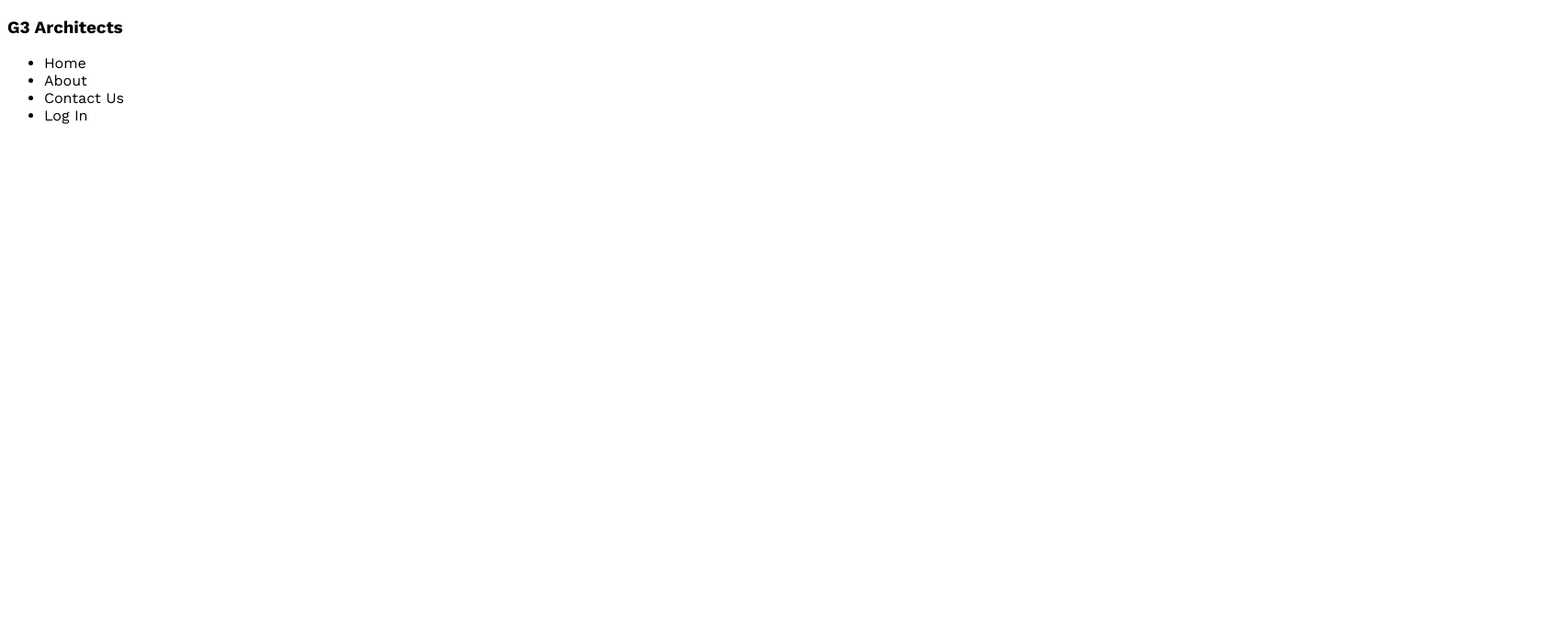
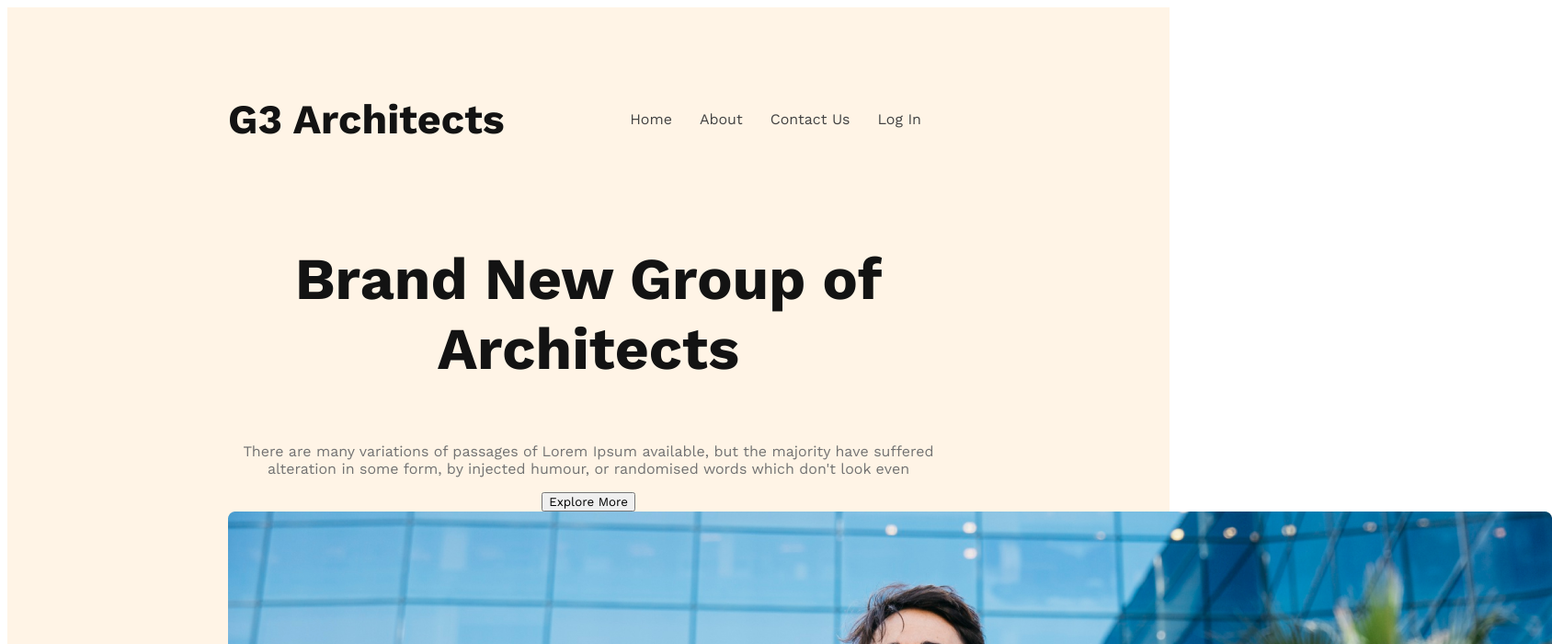
Before and after one commit to NazmulIslam95/g3-architects-by-me, a plain HTML site: page index.html in a window 1280 px wide. Shown: the top 700 px of the page at 92% size, 1688 px wide, since content can reach past the window. Drawn offline with nearby package versions, Linux system fonts and the light colour scheme.

Commit message:
banner content added

```diff
--- a/index.html
+++ b/index.html
@@ -1,22 +1,37 @@
 <!DOCTYPE html>
 <html lang="en">
+
 <head>
     <meta charset="UTF-8">
     <meta name="viewport" content="width=device-width, initial-scale=1.0">
     <link rel="stylesheet" href="style.css">
     <title>G3 Architects</title>
 </head>
+
 <body>
     <header>
         <nav>
-            <h3>G3 Architects</h3>
+            <h3 class="nav-title">G3 Architects</h3>
             <ul>
-                <li>Home</li>
-                <li>About</li>
-                <li>Contact Us</li>
-                <li>Log In</li>
+                <li><a href="#">Home</a></li>
+                <li><a href="#">About</a></li>
+                <li><a href="#">Contact Us</a></li>
+                <li><a href="#">Log In</a></li>
             </ul>
         </nav>
+
+        <div class="banner">
+            <div class="banner-content">
+                <h3 class="banner-title">
+                    Brand New Group of Architects
+                </h3>
+                <p class="banner-description">There are many variations of passages of Lorem Ipsum available, but the
+                    majority have suffered alteration in some form, by injected humour, or randomised words which don't look
+                    even</p>
+                    <button class="btn-primary">Explore More</button>
+            </div>
+                <img src="./images/banner.png" alt="">
+        </div>
     </header>
     <main>
 
@@ -25,4 +40,5 @@
 
     </footer>
 </body>
+
 </html>
--- a/style.css
+++ b/style.css
@@ -4,3 +4,62 @@
 * {
   font-family: "Work Sans", sans-serif;
 }
+body {
+  /* margin: 0px; */
+}
+
+.btn-primary{
+
+}
+header {
+  background: rgba(255, 144, 14, 0.1);
+  padding: 50px 240px;
+}
+
+nav {
+  display: flex;
+  justify-content: space-between;
+  align-items: center;
+}
+
+.nav-title {
+  color: #131313;
+  font-size: 2.8rem;
+  font-weight: 700;
+}
+
+nav > ul {
+  display: flex;
+}
+
+nav li {
+  list-style: none;
+  margin-right: 30px;
+}
+
+nav li a {
+  text-decoration: none;
+  color: #424242;
+  text-align: center;
+  font-size: 1 rem;
+  font-weight: 500;
+}
+
+/* banner style */
+.banner-content {
+  max-width: 800px;
+  text-align: center;
+  margin: 0 auto;
+}
+
+.banner-title {
+  color: #131313;
+  font-size: 4rem;
+  font-weight: 700;
+}
+
+.banner-description {
+  color:#727272;
+  /* font-size: 1rem
+  font-weight: 400; */
+}
```
